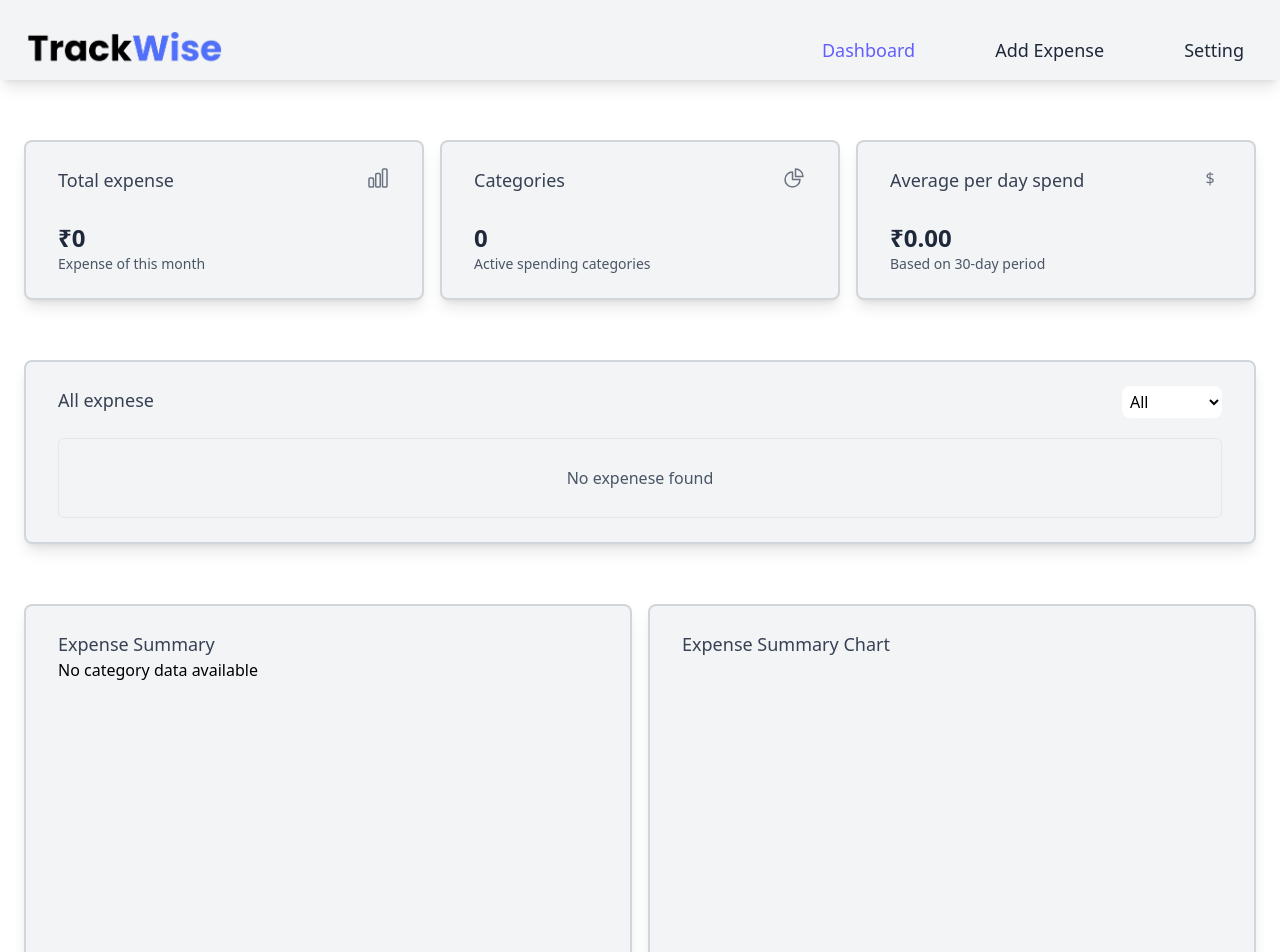
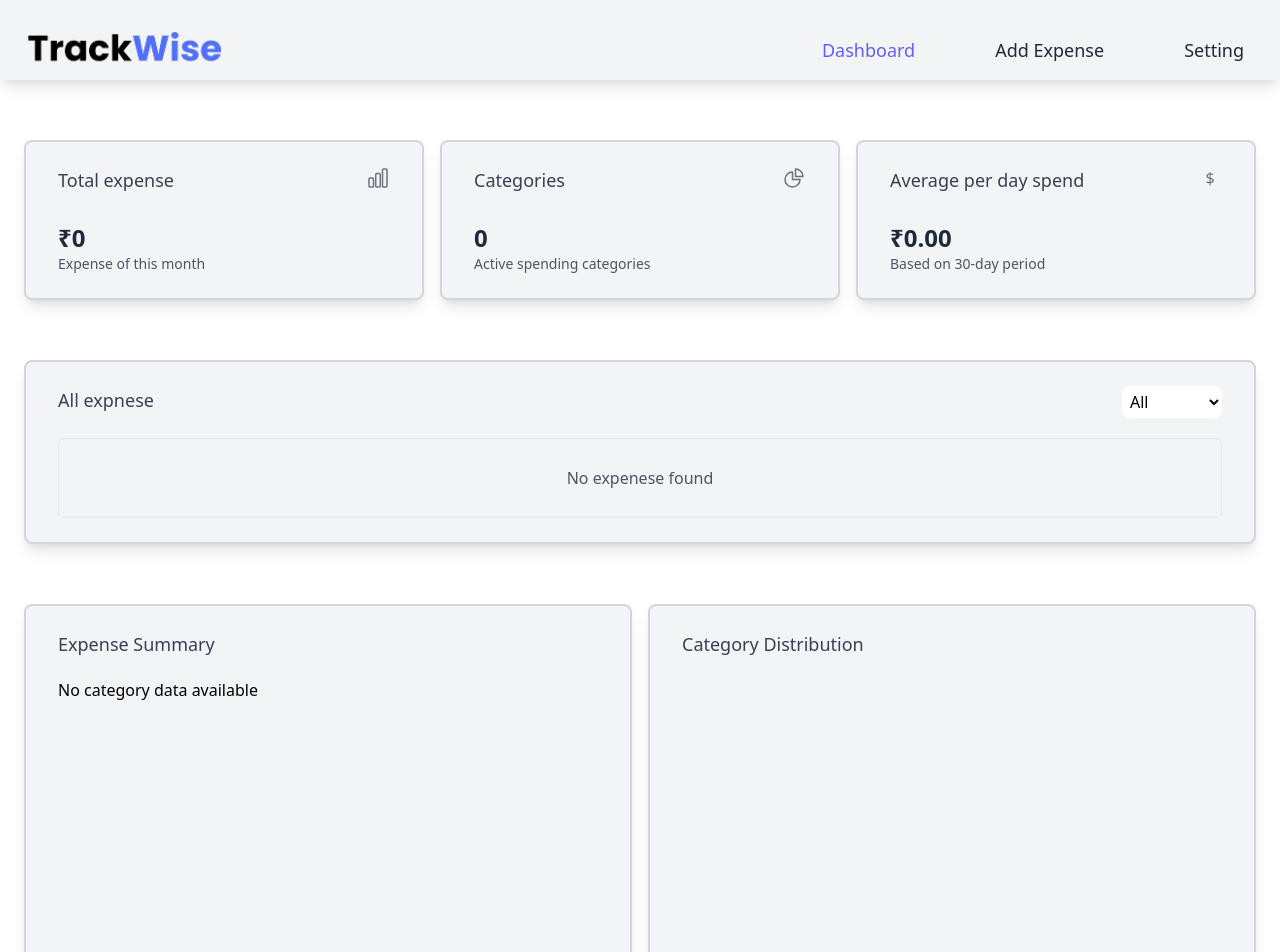
Before and after one commit to itsgauravkumar07/expenses-tracker, a React (Vite) app: page / in a window 1280 px wide. Shown: the top 952 px of the page. Built offline with nearby package versions, Linux system fonts and the light colour scheme.

Commit message:
style: style the expense chart component

```diff
--- a/src/components/CategorySummary.jsx
+++ b/src/components/CategorySummary.jsx
@@ -4,7 +4,7 @@ export const CategorySummary = ({ categoryAmount }) => {
     const entries = Object.entries(categoryAmount);
 
   if (entries.length === 0) {
-    return <p>No category data available</p>;
+    return <p className="mt-5 flex-row justify-center">No category data available</p>;
   }
 
     return(
--- a/src/components/ExpenseChart.jsx
+++ b/src/components/ExpenseChart.jsx
@@ -5,14 +5,17 @@ const COLORS = ["#0088FE", "#00C49F", "#FFBB28"];
 export const ExpenseChart = ({data}) => {
 
     return (
-        <PieChart width={400} height={300}>
-            <Pie data={data} dataKey="value" nameKey="name" cx="50%" cy="50%" outerRadius={100} fill="#8884d8" label >
-                { data.map((entry, index) => (
-                    <Cell key={`cell-${index}`} fill={COLORS[index % COLORS.length]} />
-                ))}
+        <div className="categoryChart">
+            <PieChart width={400} height={300}>
+                    <Pie data={data} dataKey="value" nameKey="name" cx="50%" cy="50%" outerRadius={100} fill="#8884d8" label >
+                        { data.map((entry, index) => (
+                            <Cell key={`cell-${index}`} fill={COLORS[index % COLORS.length]} />
+                        ))}
             </Pie>
             <Tooltip />
             <Legend />
         </PieChart>
+        </div>
+
     )
 }
--- a/src/index.css
+++ b/src/index.css
@@ -127,4 +127,8 @@
     .categorySummaryChart {
         @apply rounded-lg bg-gray-100 px-8 py-6 shadow-lg flex flex-col w-full border-2 border-gray-300 justify-between
     }
+
+    .categoryChart{
+        @apply mt-5 flex flex-col items-center justify-center
+    }
 }
--- a/src/pages/Dashboard.jsx
+++ b/src/pages/Dashboard.jsx
@@ -100,7 +100,7 @@ function Dashboard(){
 
                 {/* Expense summary chart */}
                 <div className="categorySummaryChart">
-                    <h2 className="cardHeading">Expense Summary Chart</h2>
+                    <h2 className="cardHeading">Category Distribution</h2>
                     <ExpenseChart data={chartData}/>
                 </div>
             </div>
```
